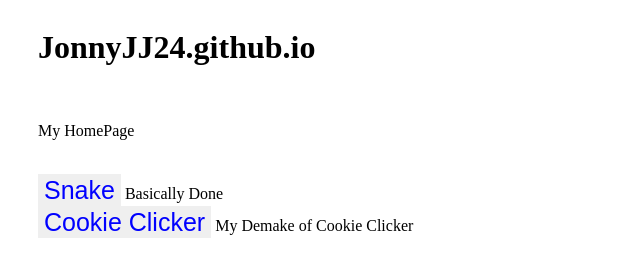
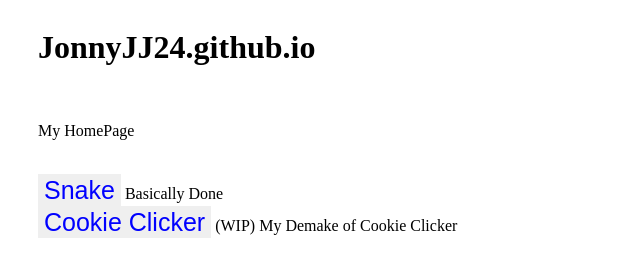
Before and after one commit to JonnyJJ24/JonnyJJ24.github.io, a plain HTML site: page index.html in a window 1280 px wide. Shown: the full height of the page, 0-640 px from the left. Drawn offline with Linux system fonts and the light colour scheme.

Commit message:
Update index.html

```diff
--- a/index.html
+++ b/index.html
@@ -9,6 +9,6 @@
 <h1>JonnyJJ24.github.io</h1><br>
 <p>My HomePage<p><br>
 <input class=GameBtn type="button" value="Snake" onclick="GTSnake()"> Basically Done<br>
-<input class=GameBtn type="button" value="Cookie Clicker" onclick="GTCC()"> My Demake of Cookie Clicker<br>
+<input class=GameBtn type="button" value="Cookie Clicker" onclick="GTCC()"> (WIP) My Demake of Cookie Clicker<br>
 </body>
 </html>
```
